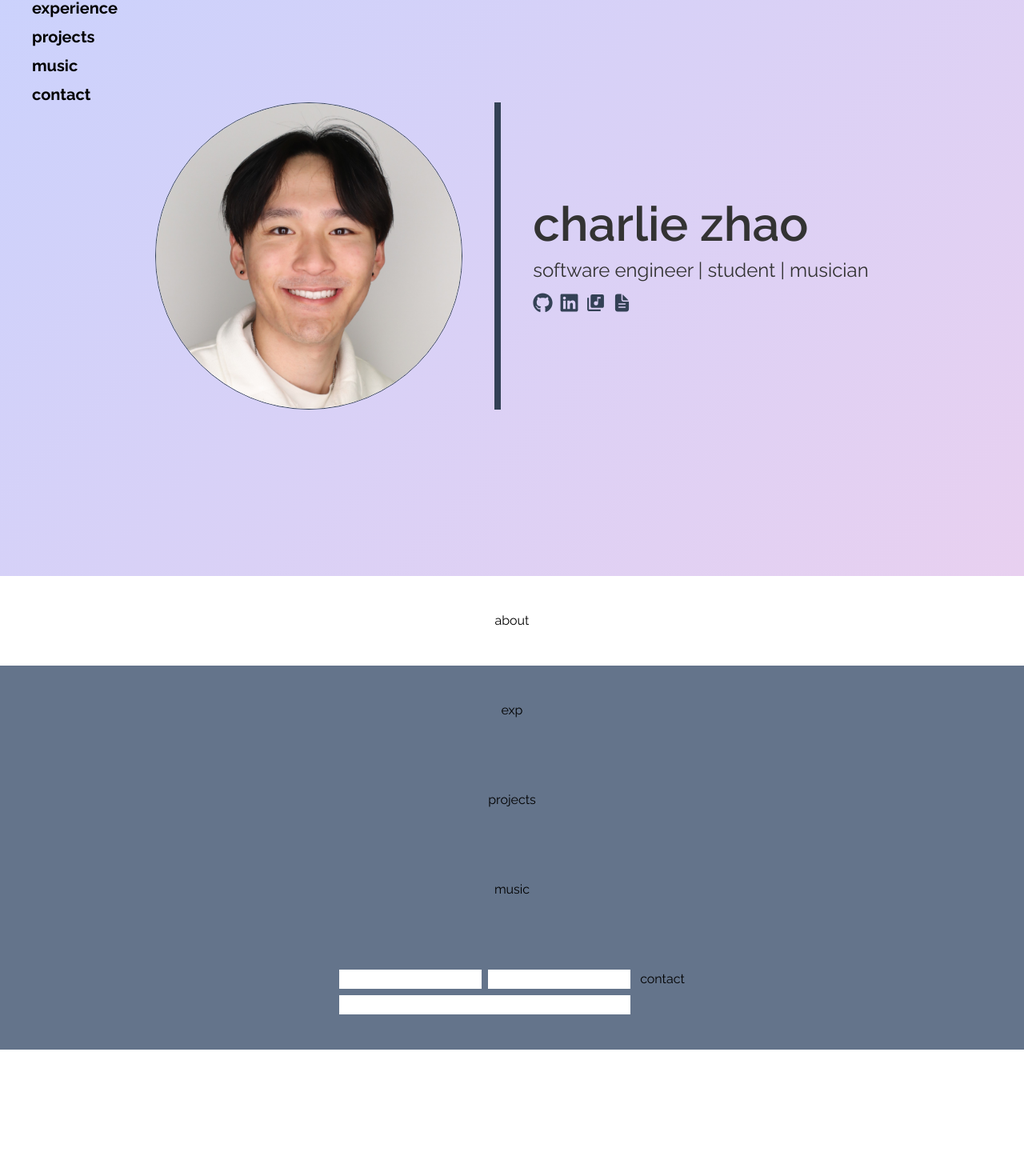
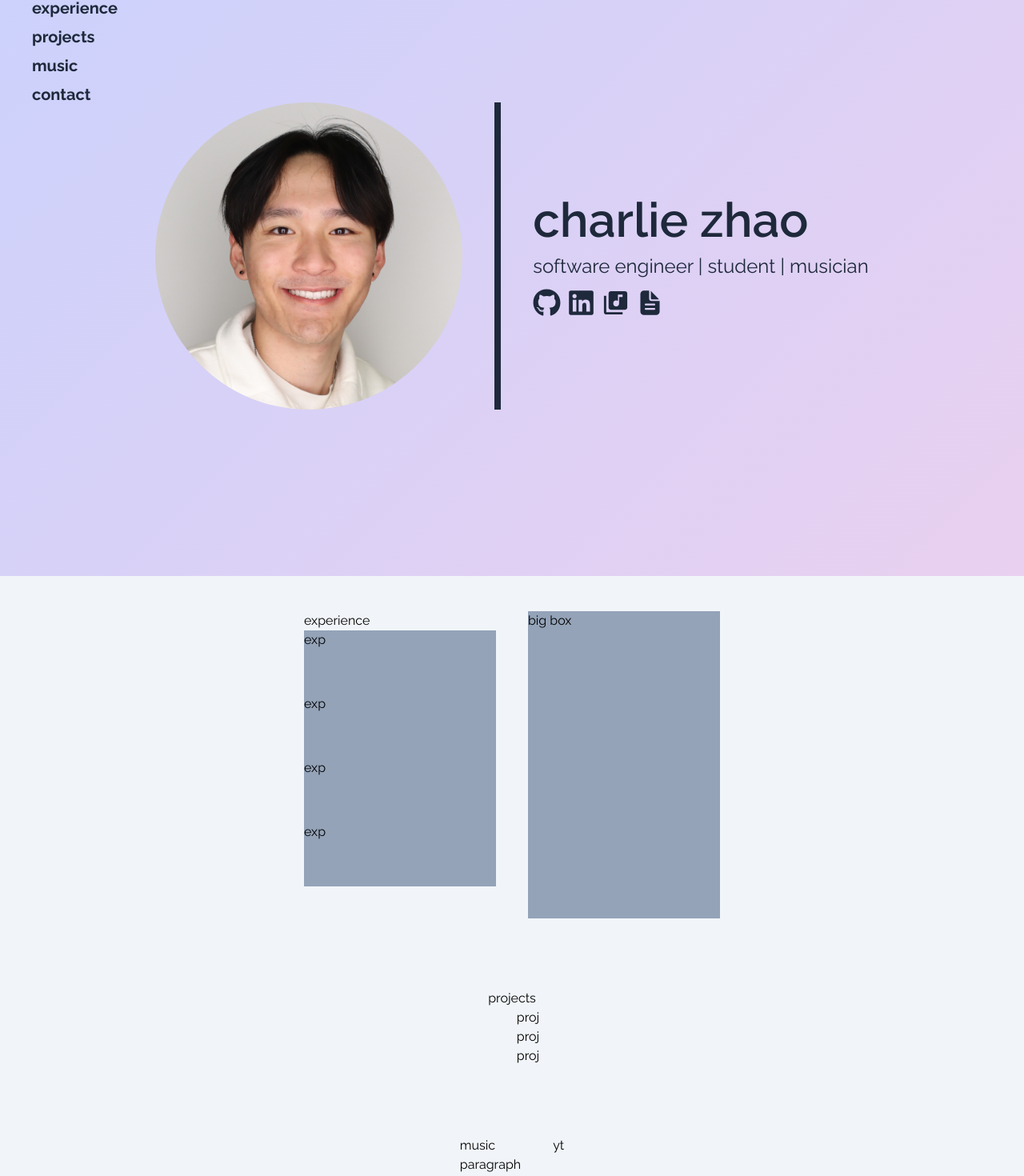
Before and after one commit to zcharz/personal-website, a Next.js app: page / in a window 1280 px wide. Shown: the part 80-1550 px from the top of the page at 80% size. Before the commit the page ends 1392 px from the top, so only its background shows below. Built offline with nearby package versions, Linux system fonts and the light colour scheme.

Commit message:
feat: formatting
formatting on the experience, project, music sections based on figma design, changed intro section styling slightly

```diff
--- a/src/app/page.js
+++ b/src/app/page.js
@@ -16,11 +16,11 @@ export default function Home() {
     <main>
       <Navbar/>
       <Intro/>
-      <About/>
+      {/* <About/> */}
       <Experience/>
       <Projects/>
       <Music/>
-      <Contact/>
+      {/* <Contact/> */}
     </main>
   );
 }
--- a/src/components/Experience.jsx
+++ b/src/components/Experience.jsx
@@ -1,8 +1,17 @@
 export default function Experience () {
     return (
-        <div className="flex justify-center py-11 bg-slate-500">
-            <div>
-                exp
+        <div className="flex flex-row justify-center py-11 bg-slate-100 space-x-10">
+            <div className="flex flex-col">
+                <div>experience</div>
+
+                <div className="h-20 w-60 bg-slate-400">exp</div>
+                <div className="h-20 w-60 bg-slate-400">exp</div>
+                <div className="h-20 w-60 bg-slate-400">exp</div>
+                <div className="h-20 w-60 bg-slate-400">exp</div>
+            </div>
+
+            <div className='h-96 bg-slate-400 w-60'>
+                big box
             </div>
         </div>
     );
--- a/src/components/Intro.jsx
+++ b/src/components/Intro.jsx
@@ -11,26 +11,26 @@ import Image from 'next/image'
 export default function Intro () {
     return (
         <div className='flex justify-center items-center animated_background'>
-            <div className='flex flex-row space-x-10'>
+            <div className='flex flex-row space-x-10 text-slate-800'>
 
                 <div className=''>
                     <Image
                         src = {portrait} alt = 'pfp'
-                         className='rounded-full border-[1px] border-slate-700 pointer-events-none w-96'
+                         className='rounded-full pointer-events-none w-96'
                     />
                 </div>
 
-                <div className='h-96 bg-slate-700 w-2'></div>
+                <div className='h-96 bg-slate-800 w-2'></div>
 
 
                 <div className='flex flex-col justify-center'>
-                    <h3 className='text-6xl font-semibold'>
+                    <dv className='text-6xl font-semibold'>
                         charlie zhao
-                    </h3>
+                    </dv>
 
-                    <h3 className='text-2xl py-3'>
+                    <div className='text-2xl py-3'>
                         software engineer | student | musician
-                    </h3>
+                    </div>
                     {/* <Position/> */}
 
                     <ButtonLinks/>
--- a/src/components/Music.jsx
+++ b/src/components/Music.jsx
@@ -1,7 +1,14 @@
 export default function Music () {
     return (
-        <div className="flex justify-center py-11 bg-slate-500">
-            music
+        <div className="flex flex-row justify-center py-11 bg-slate-100 space-x-10">
+            <div>
+                <div>music</div>
+                <div>paragraph</div>
+            </div>
+
+            <div>
+                yt
+            </div>
         </div>
     );
 }
--- a/src/components/Navbar.jsx
+++ b/src/components/Navbar.jsx
@@ -1,13 +1,11 @@
 export default function Navbar () {
     return (
-        <div className="fixed pl-10 pt-10">
-            <div className="flex flex-col font-bold space-y-2 text-xl">
-                <button key="charz" className="text-left hover:text-rose-400 duration-150">charz</button>
-                <button key="experience" className="text-left hover:text-rose-400 duration-150">experience</button>
-                <button key="projects" className="text-left hover:text-rose-400 duration-150">projects</button>
-                <button key="music" className="text-left hover:text-rose-400 duration-150">music</button>
-                <button key="contact" className="text-left hover:text-rose-400 duration-150">contact</button>
-            </div>
+        <div className="fixed pl-10 pt-10 flex flex-col font-bold space-y-2 text-xl text-slate-800">
+            <button key="charz" className="text-left hover:text-slate-100 duration-200">charz</button>
+            <button key="experience" className="text-left hover:text-slate-100 duration-200">experience</button>
+            <button key="projects" className="text-left hover:text-slate-100 duration-200">projects</button>
+            <button key="music" className="text-left hover:text-slate-100 duration-200">music</button>
+            <button key="contact" className="text-left hover:text-slate-100 duration-200">contact</button>
         </div>
     );
 }
--- a/src/components/Projects.jsx
+++ b/src/components/Projects.jsx
@@ -1,7 +1,13 @@
 export default function Projects () {
     return (
-        <div className="flex justify-center py-11 bg-slate-500">
-            <span>projects</span>
+        <div className="flex flex-col justify-center items-center py-11 bg-slate-100 space-x-10">
+            <div>projects</div>
+
+            <div className="grid">
+                <div>proj</div>
+                <div>proj</div>
+                <div>proj</div>
+            </div>
         </div>
     );
 }
--- a/src/components/sub-components/ButtonLinks.jsx
+++ b/src/components/sub-components/ButtonLinks.jsx
@@ -9,19 +9,19 @@ export default function ButtonLinks() {
 	return (
 		<div className='flex justify-start space-x-2'>
 			<Link href='https://github.com/zcharz' target="_blank">
-				<FaGithub size={25} className='text-slate-700 hover:text-slate-100 duration-150'/>
+				<FaGithub size={35} className='text-slate-800 hover:text-slate-100 duration-200'/>
 			</Link>
 
 			<Link href='https://www.linkedin.com/in/zhao-charlie/' target="_blank">
-				<FaLinkedin size={25} className='text-slate-700 hover:text-slate-100 duration-150'/>
+				<FaLinkedin size={35} className='text-slate-800 hover:text-slate-100 duration-200'/>
 			</Link>
 
 			<Link href='https://www.youtube.com/@czmusic_' target="_blank">
-				<MdLibraryMusic size={25} className='text-slate-700 hover:text-slate-100 duration-150'/>
+				<MdLibraryMusic size={35} className='text-slate-800 hover:text-slate-100 duration-200'/>
 			</Link>
 
 			<Link href='mailto:hellozhaocharlie@gmail.com' target="_blank">
-				<IoDocumentText size={25} className='text-slate-700 hover:text-slate-100 duration-150'/>
+				<IoDocumentText size={35} className='text-slate-800 hover:text-slate-100 duration-200'/>
 			</Link>
 		</div>
 	)
```
